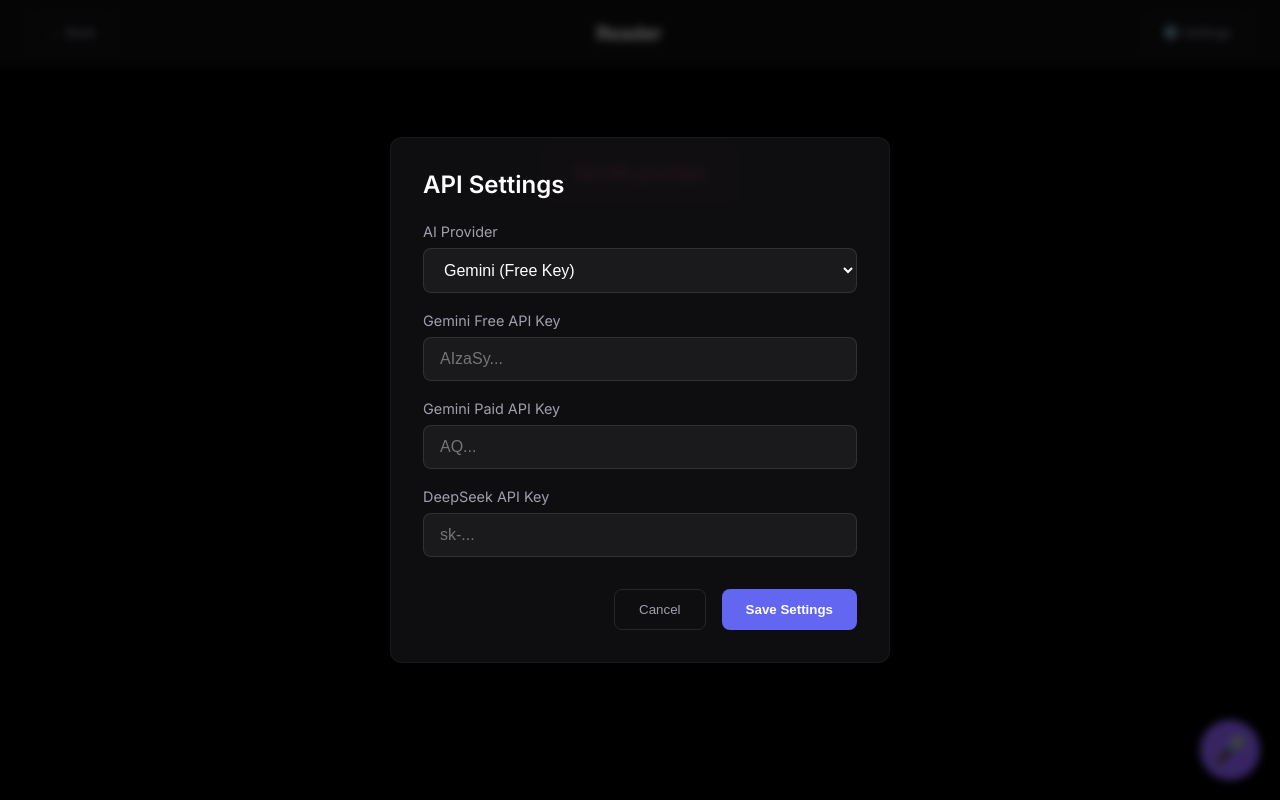
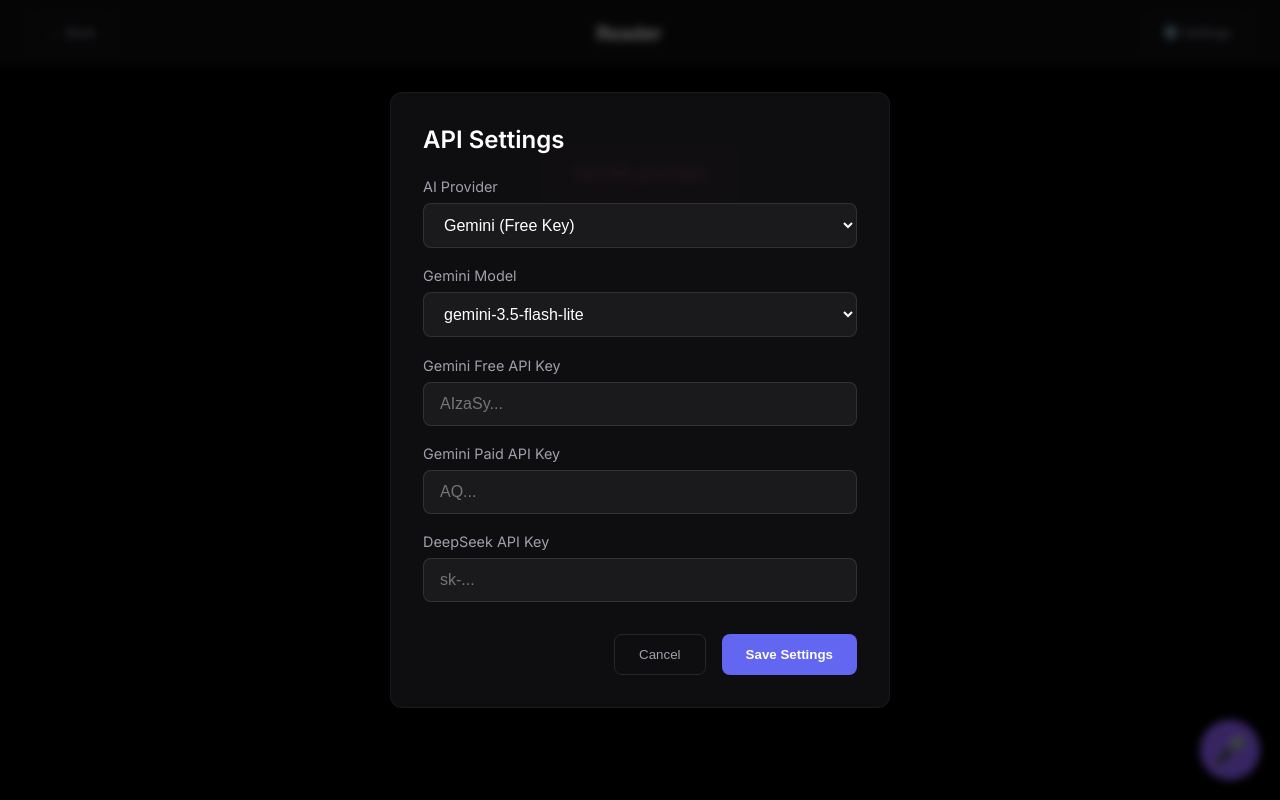
Before and after one commit to koko966952073-max/read-manhwa, a Next.js app: page /reader in a window 1280 px wide. Both pictures are taken after a click on the button "⚙️ Settings". Built offline with nearby package versions, Linux system fonts and the light colour scheme.

Commit message:
Add gemini model selection

```diff
--- a/src/app/api/auto-translate/route.ts
+++ b/src/app/api/auto-translate/route.ts
@@ -6,7 +6,7 @@
 
 export async function POST(request: Request) {
   try {
-    const { imageUrl, provider, geminiKey } = await request.json();
+    const { imageUrl, provider, geminiKey, geminiModel } = await request.json();
 
     if (!imageUrl) {
       return NextResponse.json({ error: "No image URL provided" }, { status: 400 });
@@ -39,7 +39,7 @@
 
     const genAI = new GoogleGenerativeAI(geminiKey);
     const model = genAI.getGenerativeModel({
-      model: "gemini-1.5-pro"
+      model: geminiModel || "gemini-3.5-flash-lite"
     });
 
     const prompt = `You are an expert comic/manhwa translator.
--- a/src/app/api/process-image/route.ts
+++ b/src/app/api/process-image/route.ts
@@ -6,7 +6,7 @@
 
 export async function POST(request: Request) {
   try {
-    const { imageUrl, provider, geminiKey, deepseekKey, crop } = await request.json();
+    const { imageUrl, provider, geminiKey, deepseekKey, geminiModel, crop } = await request.json();
     console.log("=== Incoming Request ===");
     console.log("Provider:", provider);
     console.log("Crop:", crop);
@@ -127,7 +127,7 @@
       // But standard Gemini uses GoogleGenerativeAI. We'll stick to GoogleGenerativeAI as planned.
       // And we use gemini-1.5-flash-latest to avoid the 404 error if they have standard key.
       const genAI = new GoogleGenerativeAI(apiKey);
-      const model = genAI.getGenerativeModel({ model: "gemini-3.8-flash" });
+      const model = genAI.getGenerativeModel({ model: geminiModel || "gemini-3.5-flash-lite" });
 
       const prompt = `
         You are an expert translator. Read all the text in this image crop.
--- a/src/app/reader/page.tsx
+++ b/src/app/reader/page.tsx
@@ -271,6 +271,7 @@
     const geminiFreeKey = localStorage.getItem("gemini_free_key") || "";
     const geminiPaidKey = localStorage.getItem("gemini_paid_key") || "";
     const deepseekKey = localStorage.getItem("deepseek_api_key") || "";
+    const geminiModel = localStorage.getItem("gemini_model") || "gemini-3.5-flash-lite";
 
     let geminiKey = provider === "gemini_paid" ? geminiPaidKey : geminiFreeKey;
 
@@ -344,7 +345,7 @@
         const response = await fetch("/api/auto-translate", {
           method: "POST",
           headers: { "Content-Type": "application/json" },
-          body: JSON.stringify({ imageUrl: src, provider: provider, geminiKey }),
+          body: JSON.stringify({ imageUrl: src, provider: provider, geminiKey, geminiModel }),
         });
 
         const data = await response.json();
@@ -367,6 +368,7 @@
     const geminiFreeKey = localStorage.getItem("gemini_free_key") || "";
     const geminiPaidKey = localStorage.getItem("gemini_paid_key") || "";
     const deepseekKey = localStorage.getItem("deepseek_api_key") || "";
+    const geminiModel = localStorage.getItem("gemini_model") || "gemini-3.5-flash-lite";
 
     let geminiKey = provider === "gemini_paid" ? geminiPaidKey : geminiFreeKey;
 
@@ -445,7 +447,7 @@
         const response = await fetch("/api/process-image", {
           method: "POST",
           headers: { "Content-Type": "application/json" },
-          body: JSON.stringify({ imageUrl: src, provider: provider, geminiKey, deepseekKey, crop }),
+          body: JSON.stringify({ imageUrl: src, provider: provider, geminiKey, deepseekKey, geminiModel, crop }),
         });
 
         const data = await response.json();
--- a/src/components/SettingsModal.tsx
+++ b/src/components/SettingsModal.tsx
@@ -12,12 +12,14 @@
   const [geminiFreeKey, setGeminiFreeKey] = useState("");
   const [geminiPaidKey, setGeminiPaidKey] = useState("");
   const [deepseekKey, setDeepseekKey] = useState("");
+  const [geminiModel, setGeminiModel] = useState("gemini-3.5-flash-lite");
 
   useEffect(() => {
     setProvider(localStorage.getItem("ai_provider") || "gemini_free");
     setGeminiFreeKey(localStorage.getItem("gemini_free_key") || "");
     setGeminiPaidKey(localStorage.getItem("gemini_paid_key") || "");
     setDeepseekKey(localStorage.getItem("deepseek_api_key") || "");
+    setGeminiModel(localStorage.getItem("gemini_model") || "gemini-3.5-flash-lite");
   }, []);
 
   const handleSave = () => {
@@ -25,6 +27,7 @@
     localStorage.setItem("gemini_free_key", geminiFreeKey);
     localStorage.setItem("gemini_paid_key", geminiPaidKey);
     localStorage.setItem("deepseek_api_key", deepseekKey);
+    localStorage.setItem("gemini_model", geminiModel);
     onClose();
   };
 
@@ -46,6 +49,24 @@
             <option value="google_translate">Google Translate (Free + Tesseract OCR)</option>
           </select>
         </div>
+
+        {(provider === "gemini_free" || provider === "gemini_paid") && (
+          <div className={styles.formGroup}>
+            <label className={styles.label}>Gemini Model</label>
+            <select
+              className={styles.select}
+              value={geminiModel}
+              onChange={(e) => setGeminiModel(e.target.value)}
+            >
+              <option value="Gemini-3.5-flash">Gemini-3.5-flash</option>
+              <option value="gemini-3.1-flash-lite">gemini-3.1-flash-lite</option>
+              <option value="gemini-3.5-flash-lite">gemini-3.5-flash-lite</option>
+              <option value="gemini-3.6-flash">gemini-3.6-flash</option>
+              <option value="gemini-3.7-flash">gemini-3.7-flash</option>
+              <option value="gemini-3.8-flash">gemini-3.8-flash</option>
+            </select>
+          </div>
+        )}
 
         <div className={styles.formGroup}>
           <label className={styles.label}>Gemini Free API Key</label>
```
